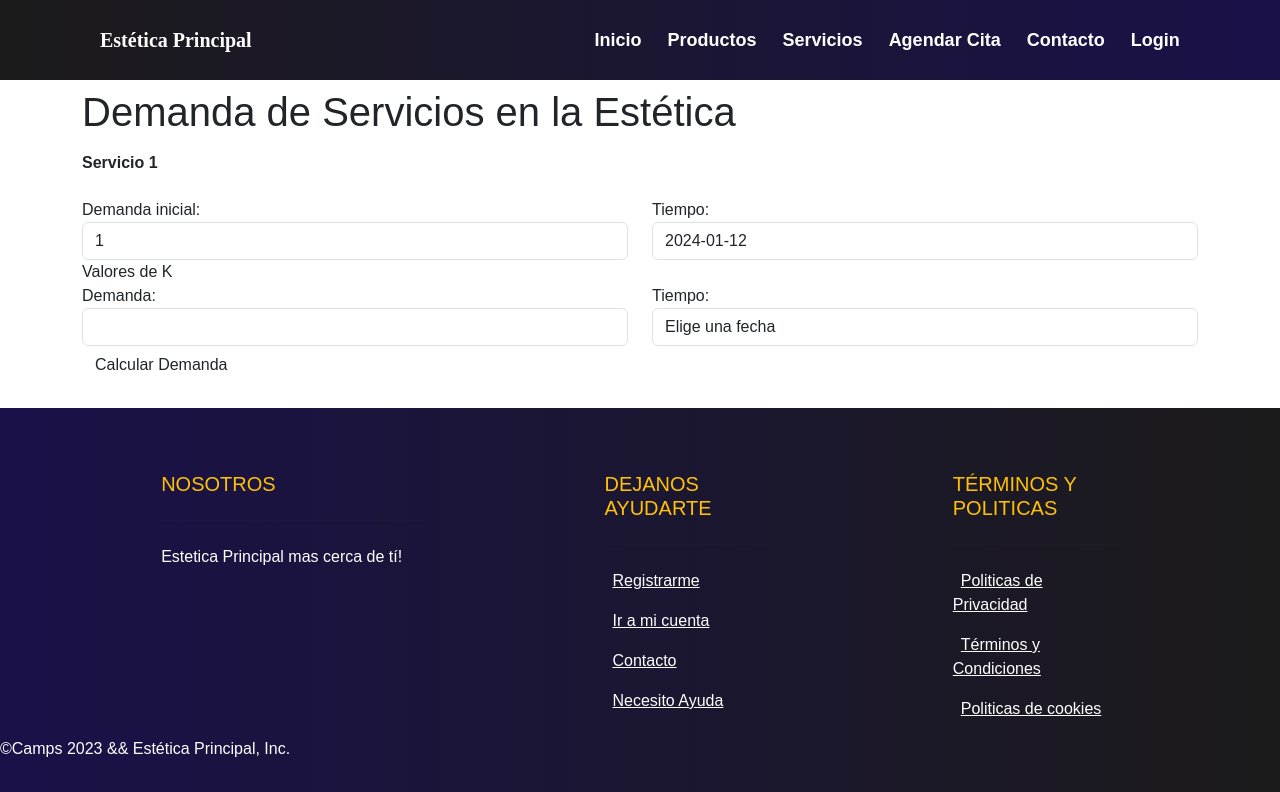
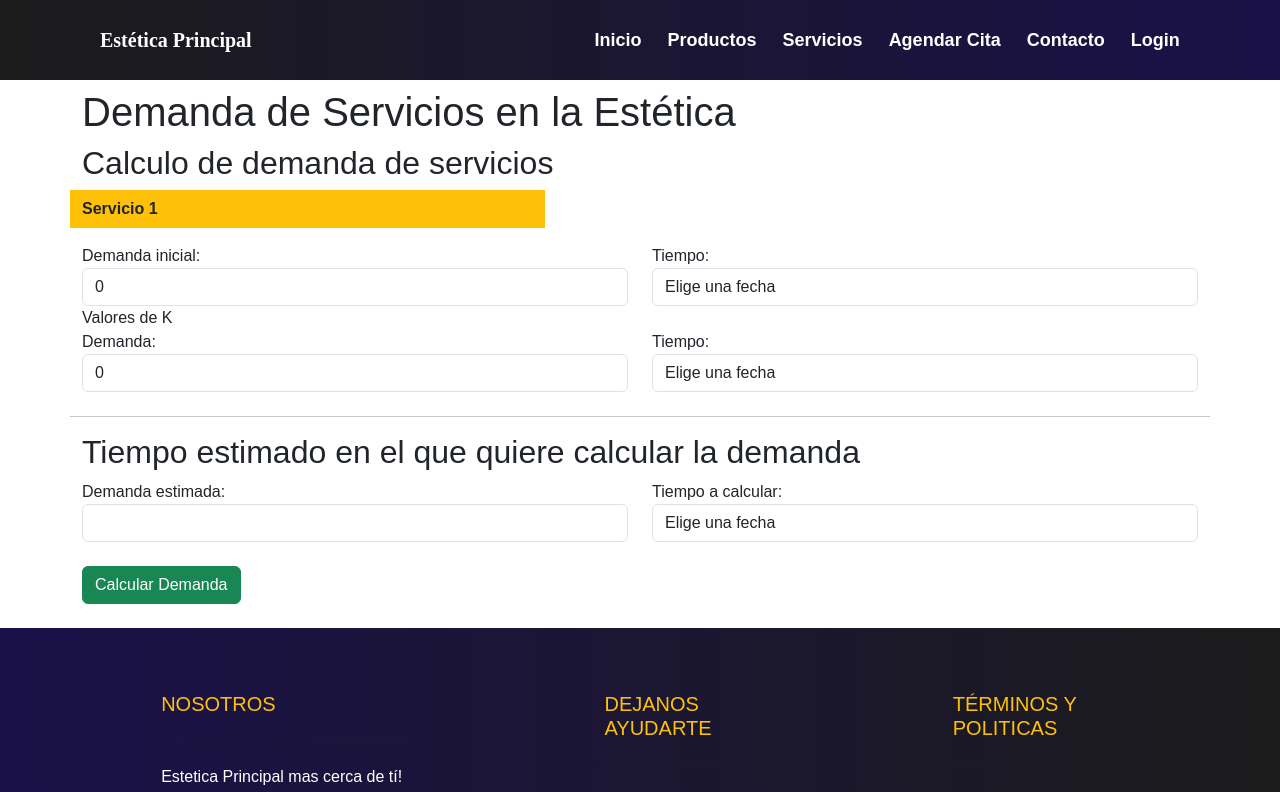
Before and after one commit to arthurR3/proyecto-ing, a React (Create React App) app: page /demandas-servicios/1/1 in a window 1280 px wide. Shown: the top 792 px of the page. Built offline with nearby package versions, Linux system fonts and the light colour scheme.

Commit message:
modified:   src/App.js 	modified:   src/Componentes/NavBar/MenuItems.js 	modified:   src/Screens/Citas/agendarCita.js 	modified:   src/Screens/Mate/DemandaServicios.js 	modified:   src/Screens/Productos/Productos.js

```diff
--- a/src/App.js
+++ b/src/App.js
@@ -61,7 +61,7 @@ function App() {
                 <Route path='/user-info/Personal-security' element={<PrivateRoute><SecurityScreen /></PrivateRoute>}></Route>
                 <Route path='/user-info/direccion' element={<PrivateRoute><DomicilioUser /></PrivateRoute>}></Route>
                 <Route path='/user-info/citas-agendadas' element={<PrivateRoute><CitasAgendadas /></PrivateRoute>}></Route>
-                <Route path='/admin/servicios' element={<Service />} />
+                <Route path='/servicios' element={<Service />} />
                 <Route path='/demandas-servicios/:serviceName/:numCitas' element={<DemandaEstetica />} />
               </Routes>
             </CartProvider>
--- a/src/Componentes/NavBar/MenuItems.js
+++ b/src/Componentes/NavBar/MenuItems.js
@@ -14,7 +14,7 @@ export const MenuItems = [
     },
     {
         title: 'Servicios',
-        url: '/Servicios',
+        url: '/servicios',
         cName: 'nav-links'
     },
     {
@@ -47,7 +47,7 @@ export const MenuItemsPrivate = [
     },
     {
         title: 'Servicios',
-        url: '/Servicios',
+        url: '/servicios',
         cName: 'nav-links'
     },
     {
--- a/src/Screens/Mate/DemandaServicios.js
+++ b/src/Screens/Mate/DemandaServicios.js
@@ -1,13 +1,17 @@
 import React, { useState, useEffect, useRef } from 'react';
 import Chart from 'chart.js/auto';
-import { useParams } from 'react-router-dom';
+import { useParams } from 'react-router-dom'
+import DatePicker from 'react-datepicker';
+import 'react-datepicker/dist/react-datepicker.css';
 
 const DemandaEstetica = () => {
   const { numCitas, serviceName } = useParams();
-  const [valorInicial, setValorInicial] = useState(parseInt(numCitas));
-  const [tiempoInicial, setTiempoInicial] = useState('2024-01-12');
-  const [valorK, setValorK] = useState(null);
-  const [tiempoK, setTiempoK] = useState(null);
+  const [valorInicial, setValorInicial] = useState('');
+  const [tiempoInicial, setTiempoInicial] = useState('');
+  const [valorK, setValorK] = useState('');
+  const [tiempoK, setTiempoK] = useState('');
+  const [tiempoDeseado, setTiempoDeseado] = useState('');
+
   const [kCalculado, setKCalculado] = useState('');
   const [resultado, setResultado] = useState('');
   const chartRef = useRef(null);
@@ -15,6 +19,7 @@ const DemandaEstetica = () => {
 
   const fechas = [
     { date: new Date('2024-01-12'), label: 'Elige una fecha' },
+    { date: new Date('2024-01-26'), label: '19 de enero del 2024'},
     { date: new Date('2024-01-26'), label: '26 de enero del 2024' },
     { date: new Date('2024-02-02'), label: '02 de febrero del 2024' },
     { date: new Date('2024-02-09'), label: '09 de febrero del 2024' },
@@ -27,8 +32,50 @@ const DemandaEstetica = () => {
     { date: new Date('2024-03-29'), label: '29 de marzo del 2024' },
   ];
 
+  const fechasInicial = [
+    { date: new Date('2024-01-12'), label: 'Elige una fecha', demanda: 0 },
+    { date: new Date('2024-01-26'), label: '19 de enero del 2024', demanda: 8},
+    { date: new Date('2024-01-26'), label: '26 de enero del 2024', demanda: 11 },
+    { date: new Date('2024-02-02'), label: '02 de febrero del 2024', demanda: 15 },
+    { date: new Date('2024-02-09'), label: '09 de febrero del 2024', demanda: 18 },
+    { date: new Date('2024-02-16'), label: '16 de febrero del 2024', demanda: 25 },
+    { date: new Date('2024-02-23'), label: '23 de febrero del 2024', demanda: 29 },
+    { date: new Date('2024-03-01'), label: '01 de marzo del 2024', demanda: 36 },
+    { date: new Date('2024-03-08'), label: '08 de marzo del 2024', demanda: 41 },
+  ];
+  const obtenerDemandaInicial = (fechaSeleccionada) => {
+    const fecha = fechasInicial.find((f) => f.label === fechaSeleccionada);
+    return fecha ? fecha.demanda : 0;
+  };
+
+  const obtenerDemandaK = (fechaSeleccionada) => {
+    const fecha = fechasInicial.find((f) => f.label === fechaSeleccionada);
+    return fecha ? fecha.demanda : 0;
+  };
+
+  const handleChangeFecha = (date) => {
+    setTiempoInicial(date);
+    const demandaInicial = obtenerDemandaInicial(date.toDateString());
+    setValorInicial(demandaInicial.toString());
+  };
+
+  const handleChangeFecha2 = (date) => {
+    setTiempoK(date);
+    const demandaK = obtenerDemandaK(date.toDateString());
+    setValorK(demandaK.toString());
+  };
+  useEffect(() => {
+    const demandaInicial = obtenerDemandaInicial(tiempoInicial);
+    setValorInicial(demandaInicial.toString());
+  }, [tiempoInicial]);
+
+  useEffect(() => {
+    const demandaInicial = obtenerDemandaK(tiempoK);
+    setValorK(demandaInicial.toString());
+  }, [tiempoK]);
+
   const calcularK = () => {
-    const demandaInicialNum = parseFloat(valorInicial);
+    const demandaInicialNum = parseFloat(obtenerDemandaInicial(tiempoInicial));
     const demandaDeseadaNum = parseFloat(valorK);
     const kCalculado = Math.log(demandaDeseadaNum / demandaInicialNum);
 
@@ -37,7 +84,7 @@ const DemandaEstetica = () => {
 
   const calcularDemanda = () => {
     const valorInicialNum = parseFloat(valorInicial);
-    const tiempoDeseadoNum = parseFloat(tiempoK);
+    const tiempoDeseadoNum = parseFloat(tiempoDeseado);
     const k = parseFloat(kCalculado);
 
     const demandaCalculada = valorInicialNum * Math.exp(k * (tiempoDeseadoNum - 1));
@@ -49,7 +96,7 @@ const DemandaEstetica = () => {
       for (let i = 1; i <= tiempoDeseadoNum; i++) {
         demandaData.push({
           x: i,
-          y: valorInicialNum * Math.exp(k * (i ===1? i:i - 1)),
+          y: valorInicialNum * Math.exp(k * (i === 1 ? i : i - 1)),
         });
       }
 
@@ -94,27 +141,34 @@ const DemandaEstetica = () => {
   return (
     <div className="container mt-4 py-4">
       <h1>Demanda de Servicios en la Estética</h1>
+      <h2>Calculo de demanda de servicios</h2>
       <div className="row mb-3">
-        <label htmlFor="categoria" className="col-sm-2 col-form-label fw-bold">Servicio {serviceName}</label>
+        <label htmlFor="categoria" className="col-sm-5 col-form-label fw-bold bg-warning">Servicio {serviceName}</label>
       </div>
       <div className="row">
         <div className="col-md-6">
           <label>Demanda inicial:</label>
           <input
-            type="number"
+            type="text"
             className="form-control"
             value={valorInicial}
-            onChange={(e) => setValorInicial(e.target.value)}
+            onChange={handleChangeFecha}
           />
+
         </div>
         <div className="col-md-6">
           <label>Tiempo:</label>
-          <input
-            type="text"
+          <select
             className="form-control"
             value={tiempoInicial}
             onChange={(e) => setTiempoInicial(e.target.value)}
-          />
+          >
+            {fechasInicial.map((fecha, index) => (
+              <option key={index} value={fecha.label}>
+                {fecha.label}
+              </option>
+            ))}
+          </select>
         </div>
         <div>
           Valores de K
@@ -125,7 +179,7 @@ const DemandaEstetica = () => {
             type="number"
             className="form-control"
             value={valorK}
-            onChange={(e) => setValorK(e.target.value)}
+            onChange={handleChangeFecha2}
           />
         </div>
         <div className="col-md-6">
@@ -136,6 +190,32 @@ const DemandaEstetica = () => {
             onChange={(e) => setTiempoK(e.target.value)}
           >
             {fechas.map((fecha, index) => (
+              <option key={index} value={fecha.label}>
+                {fecha.label}
+              </option>
+            ))}
+          </select>
+
+        </div>
+        <hr className='mt-4'>
+        </hr>
+        <h2>Tiempo estimado en el que quiere calcular la demanda</h2>
+        <div className="col-md-6">
+          <label>Demanda estimada:</label>
+          <input
+            type="number"
+            className="form-control"
+            value={resultado}
+          />
+        </div>
+        <div className="col-md-6">
+          <label>Tiempo a calcular:</label>
+          <select
+            className="form-control"
+            value={tiempoDeseado}
+            onChange={(e) => setTiempoDeseado(e.target.value)}
+          >
+            {fechas.map((fecha, index) => (
               <option key={index} value={index}>
                 {fecha.label}
               </option>
@@ -143,7 +223,8 @@ const DemandaEstetica = () => {
           </select>
         </div>
         <div>
-          <button onClick={() => { calcularK(); calcularDemanda(); }} className='btn'>Calcular Demanda</button>
+          <br></br>
+          <button onClick={() => { calcularK(); calcularDemanda(); }} className='btn btn-success'>Calcular Demanda</button>
           {resultado && (
             <div>
               <p>Resultado: {resultado} servicios en {tiempoK - 1} semanas</p>
--- a/src/Screens/Productos/Productos.js
+++ b/src/Screens/Productos/Productos.js
@@ -49,7 +49,7 @@ function Productos() {
     useEffect(() => {
         const fetchData = async () => {
             try {
-                const response = await axios.get('https://back-estetica.up.railway.app/api/v1/products');
+                const response = await axios.get('http://localhost:5000/api/v1/products');
                 let filteredProducts = response.data;
 
                 if (searchTerm) {
```
Also changed, not shown: src/Screens/Citas/agendarCita.js (+20 -8 lines).
